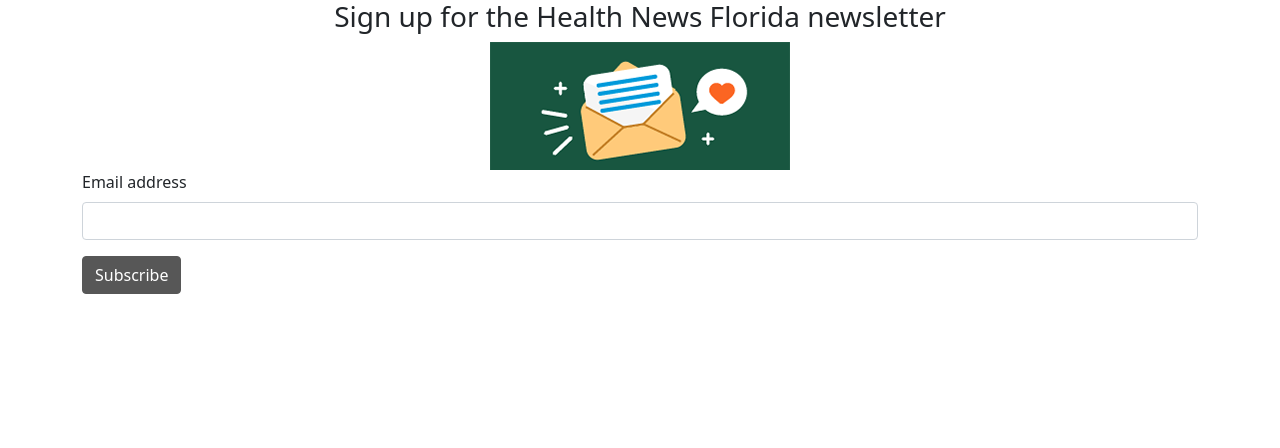
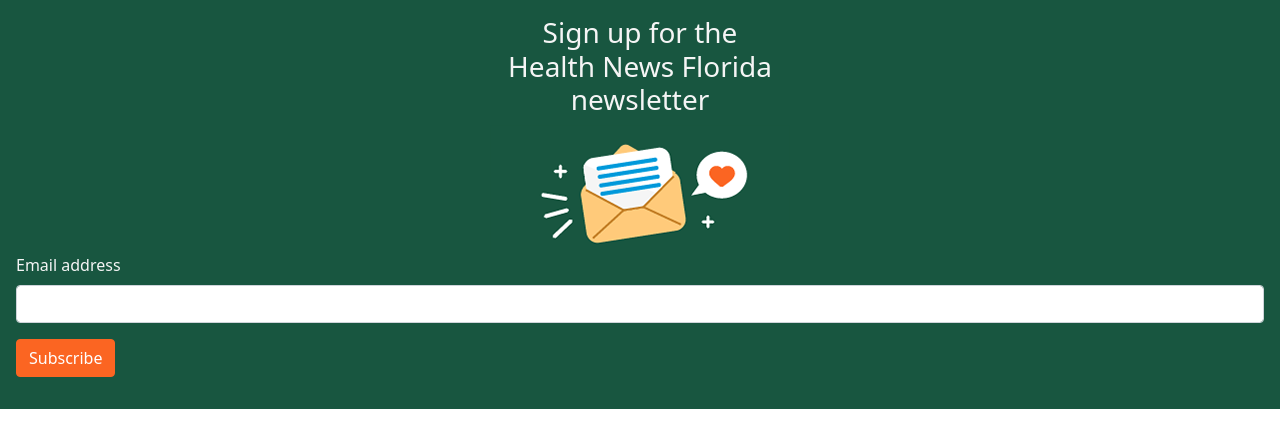
Before and after one commit to wusf-digital/wusf-modules, a website: page newsletters/hnf/index.html in a window 1280 px wide. Drawn offline with nearby package versions, Linux system fonts and the light colour scheme.

Commit message:
Change background color and button color

```diff
--- a/newsletters/hnf/index.html
+++ b/newsletters/hnf/index.html
@@ -7,18 +7,29 @@
     <title>Health News Florida</title>
     <style>
         button#newsletterButton {
-            background-color: #575757;
-            border-color: #575757;
+            background-color: #FB6522;
+            border-color: #FB6522;
+        }
+        .img-centered {
+            display: flex;
+            justify-content: center;
+            object-fit: cover;
+            min-width: 100%;
+            min-height: 100%;
+        }
+        .container-fluid {
+            background-color:#185640;
+            color: whitesmoke;
         }
     </style>
     <link href="https://cdn.jsdelivr.net/npm/bootstrap@5.1.3/dist/css/bootstrap.min.css" rel="stylesheet" integrity="sha384-1BmE4kWBq78iYhFldvKuhfTAU6auU8tT94WrHftjDbrCEXSU1oBoqyl2QvZ6jIW3" crossorigin="anonymous">
     <script defer src="https://cdn.jsdelivr.net/npm/bootstrap@5.1.3/dist/js/bootstrap.bundle.min.js" integrity="sha384-ka7Sk0Gln4gmtz2MlQnikT1wXgYsOg+OMhuP+IlRH9sENBO0LRn5q+8nbTov4+1p" crossorigin="anonymous"></script>
 </head>
 <body>
-    <div class="container">
-        <h3 class="text-center">Sign up for the Health News Florida newsletter</h3>
-        <div style="display: flex; justify-content: center;">
-            <img src="subscribe-hnf-newsletter.png">
+    <div class="container-fluid p-3">
+        <h3 class="text-center">Sign up for the<br/>Health News Florida<br/>newsletter</h3>
+        <div class="img-centered">
+            <img src="subscribe-hnf-newsletter.png" alt="Subscribe to Health News Florida newsletter">
         </div>
         <form id="signUp">
             <div class="mb-3">
```
